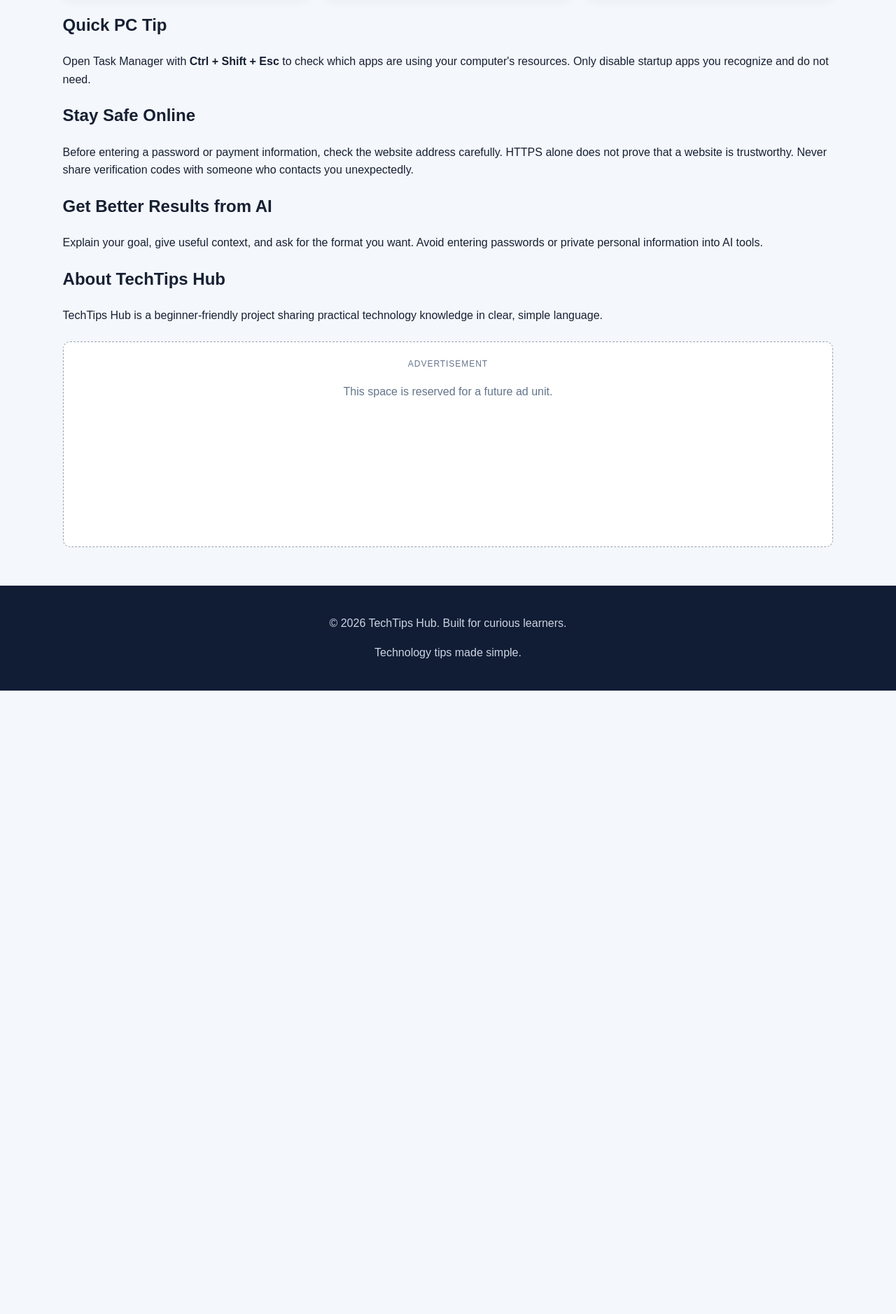
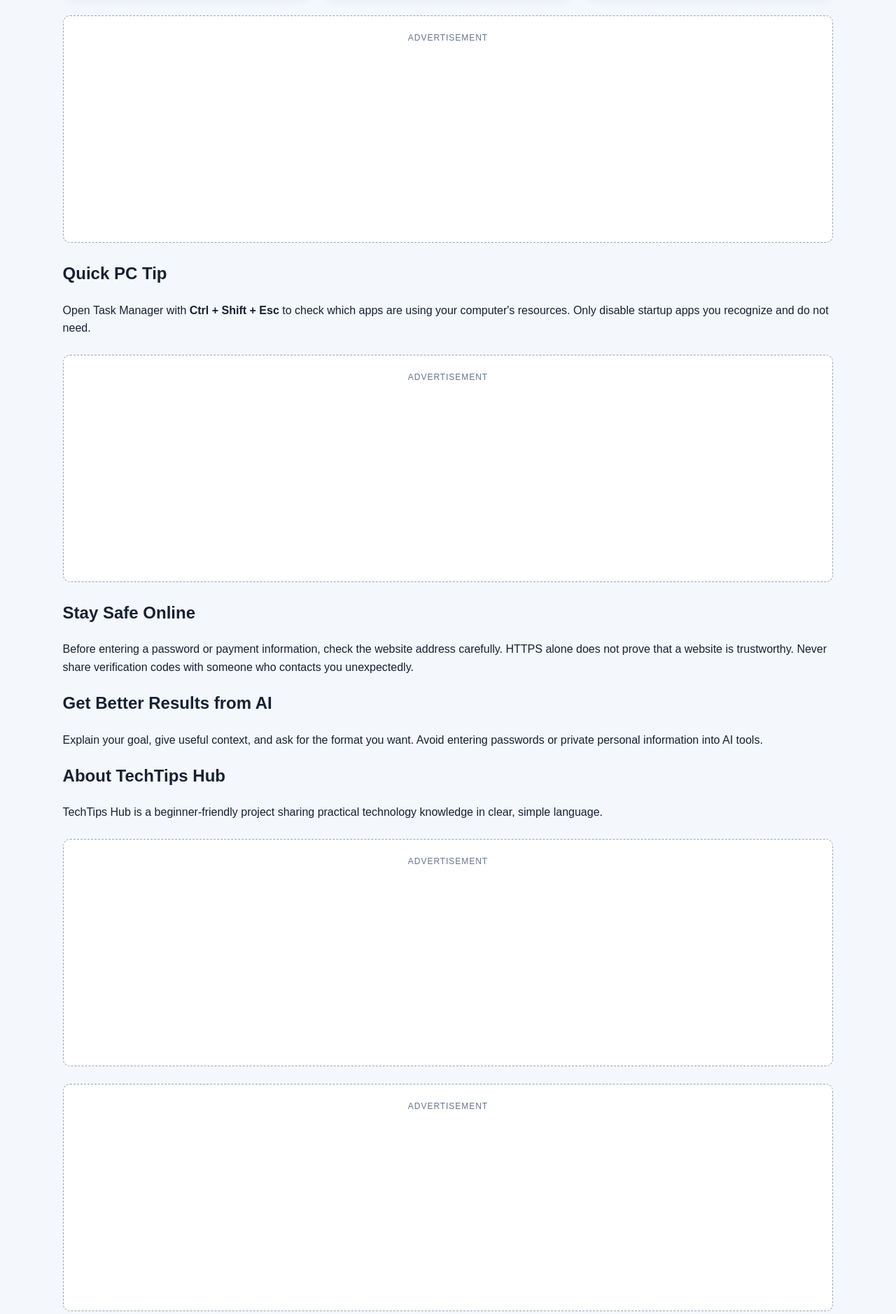
Before and after one commit to noxii16/techtips-hub, a plain HTML site: page index.html in a window 1280 px wide. Shown: the part 1274-3152 px from the top of the page at 70% size. Before the commit the page ends 2261 px from the top, so only its background shows below. Drawn offline with Linux system fonts and the light colour scheme.

Commit message:
Update index.html

```diff
--- a/index.html
+++ b/index.html
@@ -160,12 +160,26 @@
       </article>
     </div>
 
+    <div class="ad-area">
+      <span class="ad-label">Advertisement</span>
+      <div class="ad-slot">
+        <script async src="https://ad2coin.com/s/w.js" data-unit-id="cmvo5rnel01544jxxrwcy2kwb" data-width="300" data-height="250"></script>
+      </div>
+    </div>
+
     <section id="pc-guide">
       <h2>Quick PC Tip</h2>
       <p>Open Task Manager with <strong>Ctrl + Shift + Esc</strong>
          to check which apps are using your computer's resources.
          Only disable startup apps you recognize and do not need.</p>
     </section>
+
+    <div class="ad-area">
+      <span class="ad-label">Advertisement</span>
+      <div class="ad-slot">
+        <script async src="https://ad2coin.com/s/w.js" data-unit-id="cmvo5rsc401564jxx9hzrbnra" data-width="300" data-height="250"></script>
+      </div>
+    </div>
 
     <section id="safety-guide">
       <h2>Stay Safe Online</h2>
@@ -190,7 +204,16 @@
 
     <div class="ad-area">
       <span class="ad-label">Advertisement</span>
-      <p>This space is reserved for a future ad unit.</p>
+      <div class="ad-slot">
+        <script async src="https://ad2coin.com/s/w.js" data-unit-id="cmvo5tkyn015m4jxx5hp1gb5c" data-width="300" data-height="250"></script>
+      </div>
+    </div>
+
+    <div class="ad-area">
+      <span class="ad-label">Advertisement</span>
+      <div class="ad-slot">
+        <script async src="https://ad2coin.com/s/w.js" data-unit-id="cmvo5rgns01524jxxc8e9imo0" data-width="300" data-height="250"></script>
+      </div>
     </div>
   </main>
 
```
